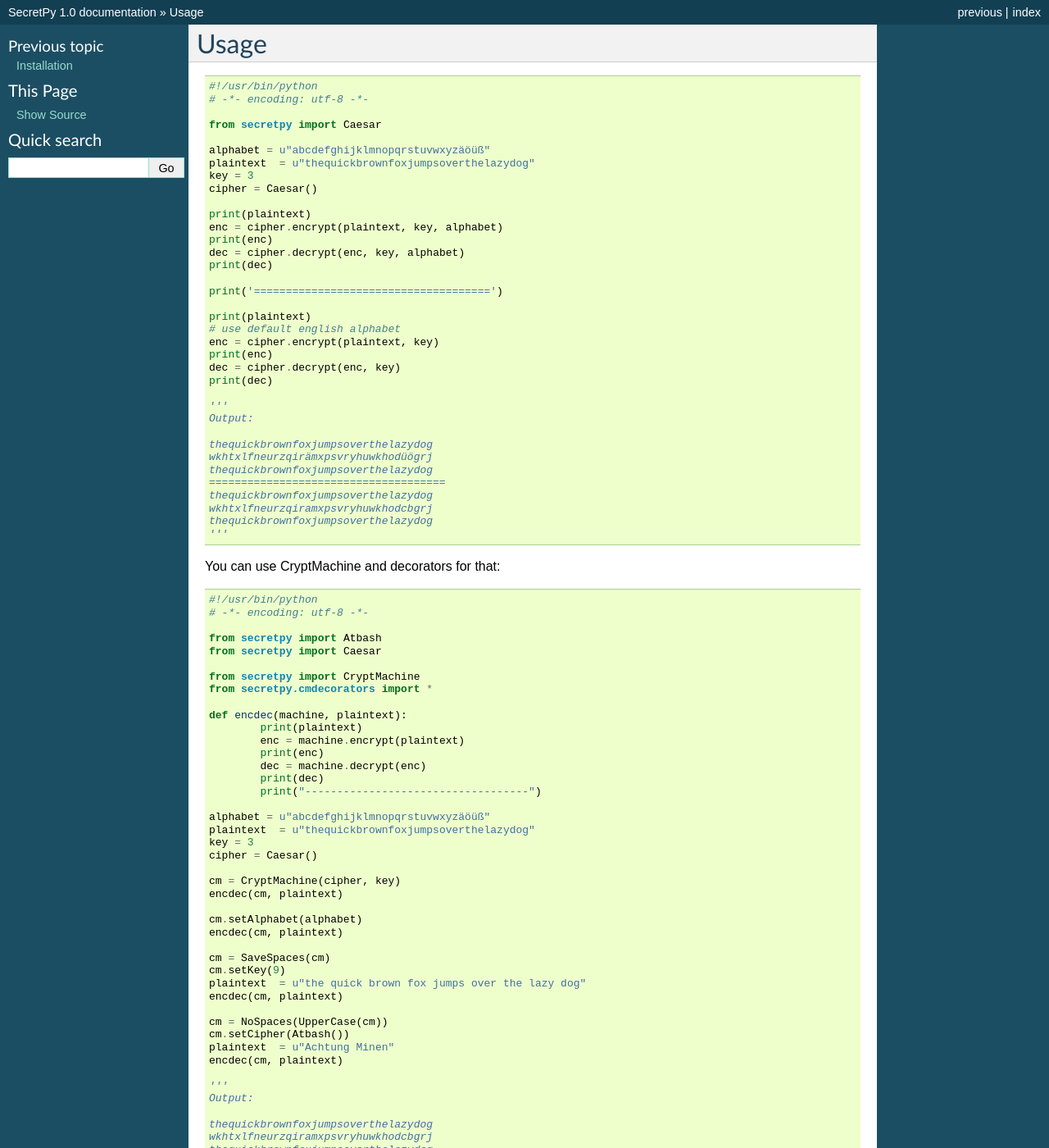
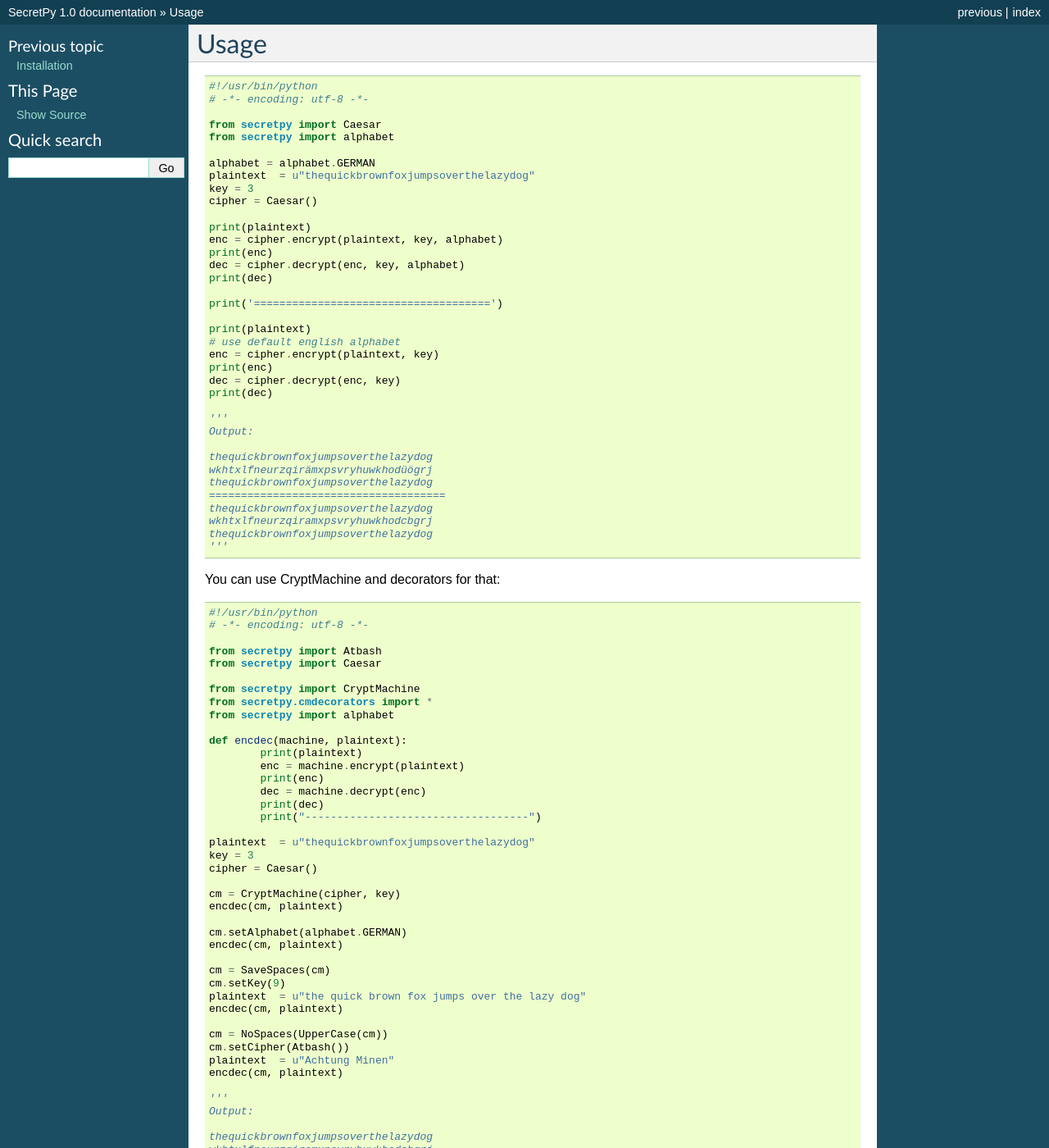
Before and after one commit to tigertv/secretpy, a Sphinx documentation site: the page built from docs/usage.rst, in a window 1280 px wide and 1400 px high. Shown: the whole window at 82% size. Built offline with Sphinx 7.4.7, drawn with Linux system fonts in a browser that asks for light colours.

Commit message:
Put alphabets for languages in one file

```diff
--- a/docs/usage.rst
+++ b/docs/usage.rst
@@ -7,8 +7,9 @@ Usage
 	# -*- encoding: utf-8 -*-
 
 	from secretpy import Caesar
+	from secretpy import alphabet
 
-	alphabet = u"abcdefghijklmnopqrstuvwxyzäöüß"
+	alphabet = alphabet.GERMAN
 	plaintext  = u"thequickbrownfoxjumpsoverthelazydog"
 	key = 3
 	cipher = Caesar()
@@ -52,6 +53,7 @@ You can use CryptMachine and decorators for that:
 
 	from secretpy import CryptMachine
 	from secretpy.cmdecorators import *
+	from secretpy import alphabet
 
 	def encdec(machine, plaintext):
 		print(plaintext)
@@ -61,7 +63,6 @@ You can use CryptMachine and decorators for that:
 		print(dec)
 		print("-----------------------------------")
 
-	alphabet = u"abcdefghijklmnopqrstuvwxyzäöüß"
 	plaintext  = u"thequickbrownfoxjumpsoverthelazydog"
 	key = 3
 	cipher = Caesar()
@@ -69,7 +70,7 @@ You can use CryptMachine and decorators for that:
 	cm = CryptMachine(cipher, key)
 	encdec(cm, plaintext)
 
-	cm.setAlphabet(alphabet)
+	cm.setAlphabet(alphabet.GERMAN)
 	encdec(cm, plaintext)
 
 	cm = SaveSpaces(cm)
--- a/secretpy/__init__.py
+++ b/secretpy/__init__.py
@@ -19,6 +19,7 @@ from .trifid import Trifid
 from .vigenere import Vigenere
 from .zigzag import Zigzag
 
+import alphabet
 from .cryptmachine import CryptMachine
 
 __all__ = [
@@ -26,4 +27,4 @@ __all__ = [
 	"Beaufort", "Bifid", "Caesar", "Keyword", "Monoalphabet",
 	"Polybius", "Rot13", "Rot18", "Rot47", "Rot5",
 	"Trifid", "Vigenere", "Zigzag",
-	"CryptMachine"]
+	"CryptMachine", "alphabet"]
```
Also changed, not shown: README.md (+4 -3 lines), 4 other files.
